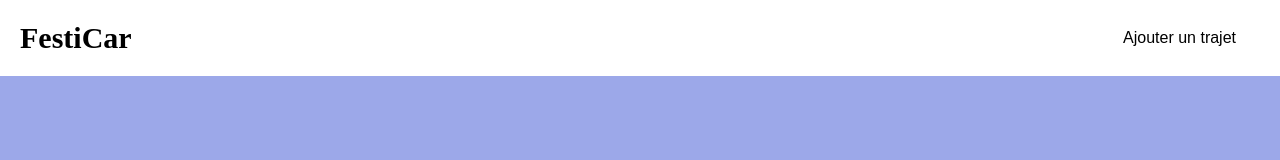
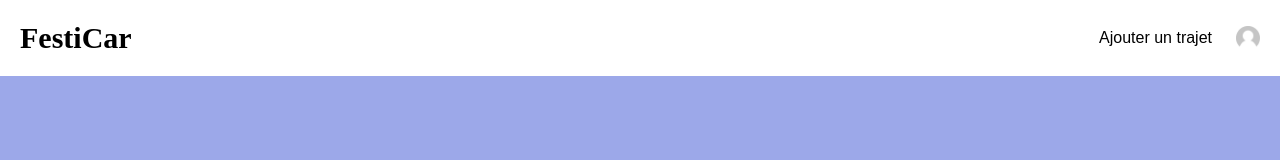
Before and after one commit to kevinrbr/festicarv2, a Next.js app: page / in a window 1280 px wide. Shown: the top 160 px of the page. Built offline with nearby package versions, Linux system fonts and the light colour scheme.

Commit message:
profile image

```diff
--- a/components/Components.tsx
+++ b/components/Header.tsx
@@ -1,6 +1,7 @@
 import Image from "next/image";
 import Link from "next/link";
 import { useRouter } from "next/router";
+import placeholder from "./../assets/images/profile_placeholder.png";
 
 export const Header = () => {
   const router = useRouter();
@@ -19,7 +20,9 @@ export const Header = () => {
             </a>
           </Link>
         )}
-        {/* Profile Image here */}
+        <Link href="/login">
+          <Image width={24} height={24} src={placeholder} />
+        </Link>
       </div>
     </header>
   );
--- a/pages/_app.tsx
+++ b/pages/_app.tsx
@@ -1,6 +1,6 @@
 import "../styles/globals.css";
 import type { AppProps } from "next/app";
-import { Header } from "../components/Components";
+import { Header } from "../components/Header";
 
 function MyApp({ Component, pageProps }: AppProps) {
   return (
```
Also changed, not shown: assets/images/profile_placeholder.png (added).
